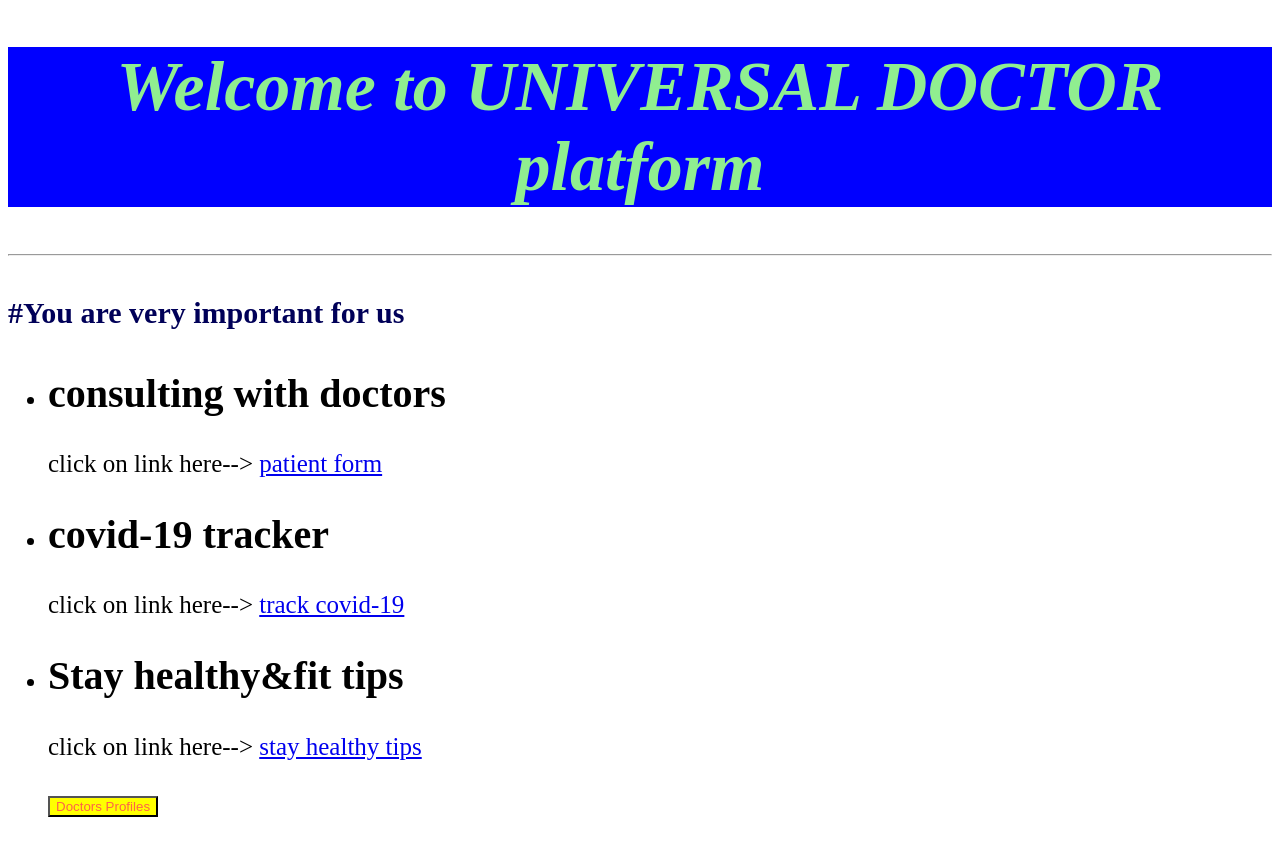
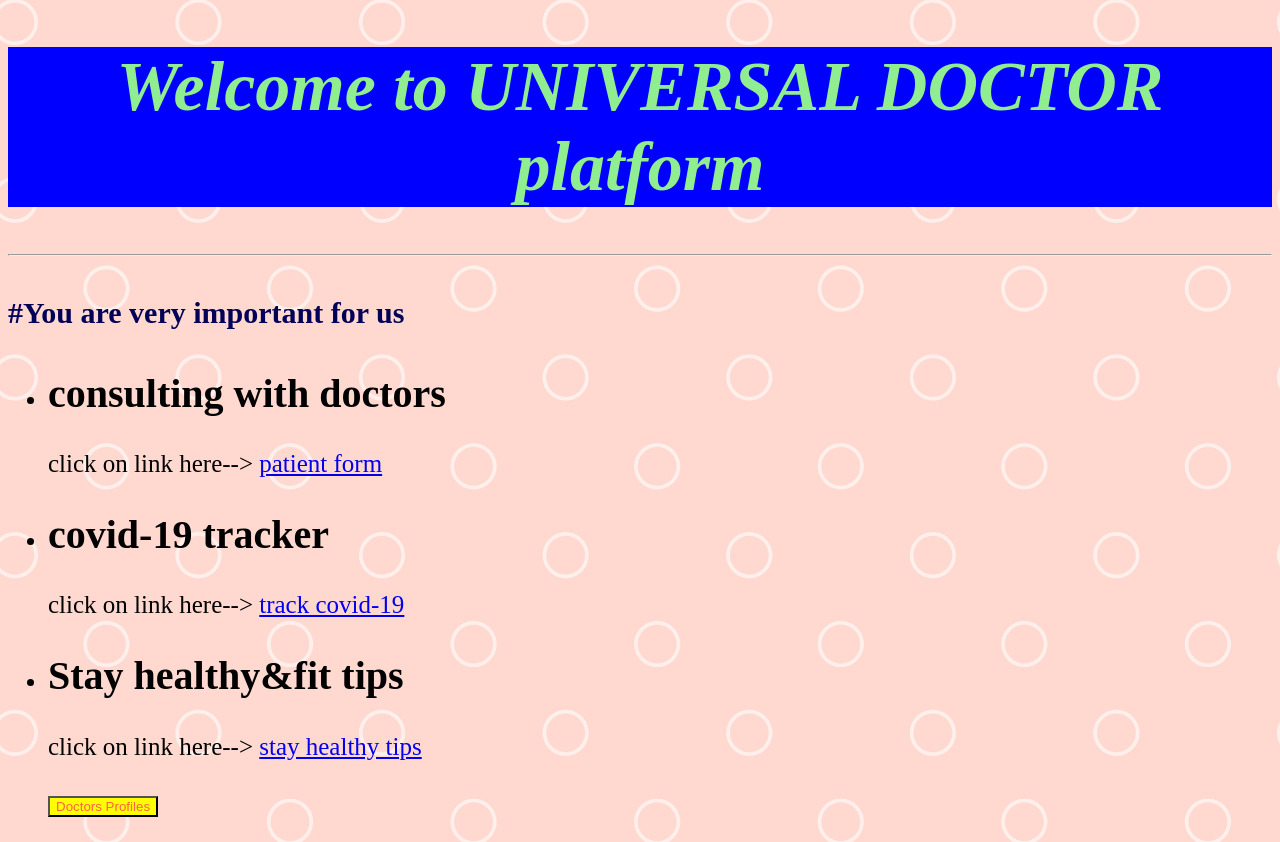
Before and after one commit to shubhamkumarmeena/assessment-project-2, a plain HTML site: page index.html in a window 1280 px wide. Drawn offline with Linux system fonts and the light colour scheme.

Commit message:
assessment-project-2

```diff
--- a/css/ct.css
+++ b/css/ct.css
@@ -1,6 +1,6 @@
 
 body {
-    background-image: url("/picx/corona.png");
+    background-image: url("/images/corona.png");
     background-size:cover;
     background-repeat: no-repeat;
     font-size: 25px;
--- a/css/ud.css
+++ b/css/ud.css
@@ -1,6 +1,6 @@
 
 body {
-   background-image: url("/picx/form.png");
+   background-image: url("/images/form.png");
    background-repeat: no-repeat;
 
    background-size: cover;
--- a/css/ud2.css
+++ b/css/ud2.css
@@ -1,5 +1,5 @@
 body {
-  background-image: url("/picx/leaves.png");
+  background-image: url("/images/leaves.png");
 }
 
 
--- a/css/universaldoctor.css
+++ b/css/universaldoctor.css
@@ -1,5 +1,5 @@
 body {
-    background-image: url("/picx/index.png");
+    background-image: url("/images/index.png");
     background-size:cover;
     background-repeat: no-repeat;
     font-size: 25px;
```
